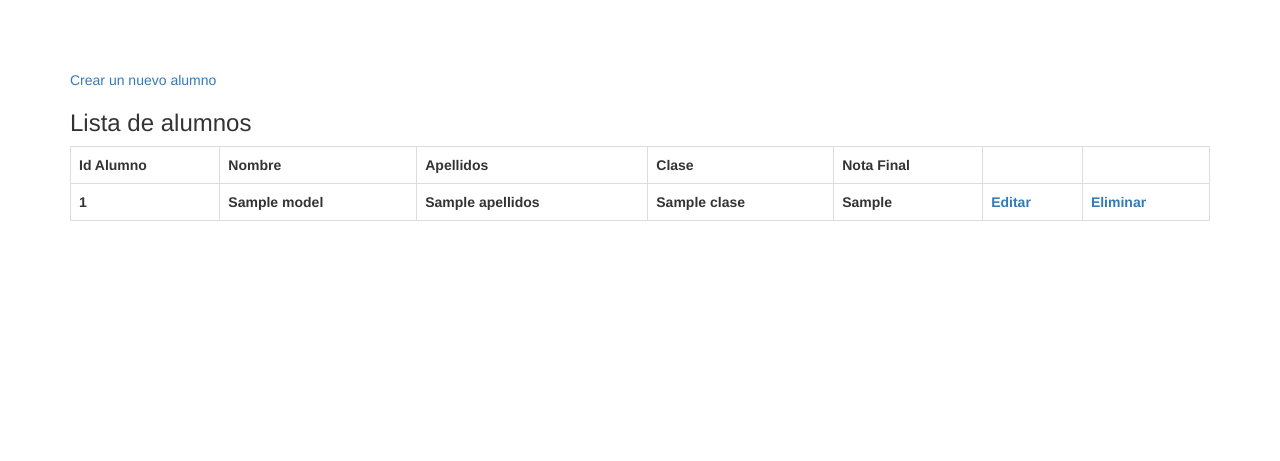
After one commit to chrischrismo/basic, a Yii app: template views/site/view.php in a window 1280 px wide. The commit adds this page. Shown: the top 461 px of the page. Run offline with PHP 8.4 and a stand-in for Yii, Linux system fonts and the light colour scheme; the template is opened without the code that fills it: most values are stand-ins (such as "Sample title", 1, 10 or a date in 2020); data that the repository does not hold is empty; some libraries are stand-ins or nearby versions.

Commit message:
6
consultar BD basic Yii2

```diff
--- a/views/site/create.php
+++ b/views/site/create.php
@@ -1,7 +1,10 @@
 <?php
 use yii\helpers\Html;
 use yii\widgets\ActiveForm;
+use yii\helpers\Url;
 ?>
+
+<a href="<?= Url::toRoute("site/view")?>">Ir a la lista de alumnos</a>
 
 <h1>Crear Alumno</h1>
 
--- /dev/null
+++ b/views/site/view.php
@@ -0,0 +1,29 @@
+<?php
+use yii\helpers\Url;
+?>
+
+<a href="<?= Url::toRoute("site/create") ?>">Crear un nuevo alumno</a>
+
+<h3>Lista de alumnos</h3>
+<table class="table table-bordered">
+    <tr>
+        <th>Id Alumno</th>
+        <th>Nombre</th>
+        <th>Apellidos</th>
+        <th>Clase</th>
+        <th>Nota Final</th>
+        <th></th>
+        <th></th>
+    </tr>
+    <?php foreach ($model as $row): ?>
+    <tr>
+        <th><?= $row->id_alumno ?></th>
+        <th><?= $row->nombre ?></th>
+        <th><?= $row->apellidos ?></th>
+        <th><?= $row->clase ?></th>
+        <th><?= $row->nota_final ?></th>
+        <th><a href="#">Editar</a></th>
+        <th><a href="#">Eliminar</a></th>
+    </tr>
+    <?php endforeach ?>
+</table>
```
Also changed, not shown: controllers/SiteController.php (+6 -2 lines).
